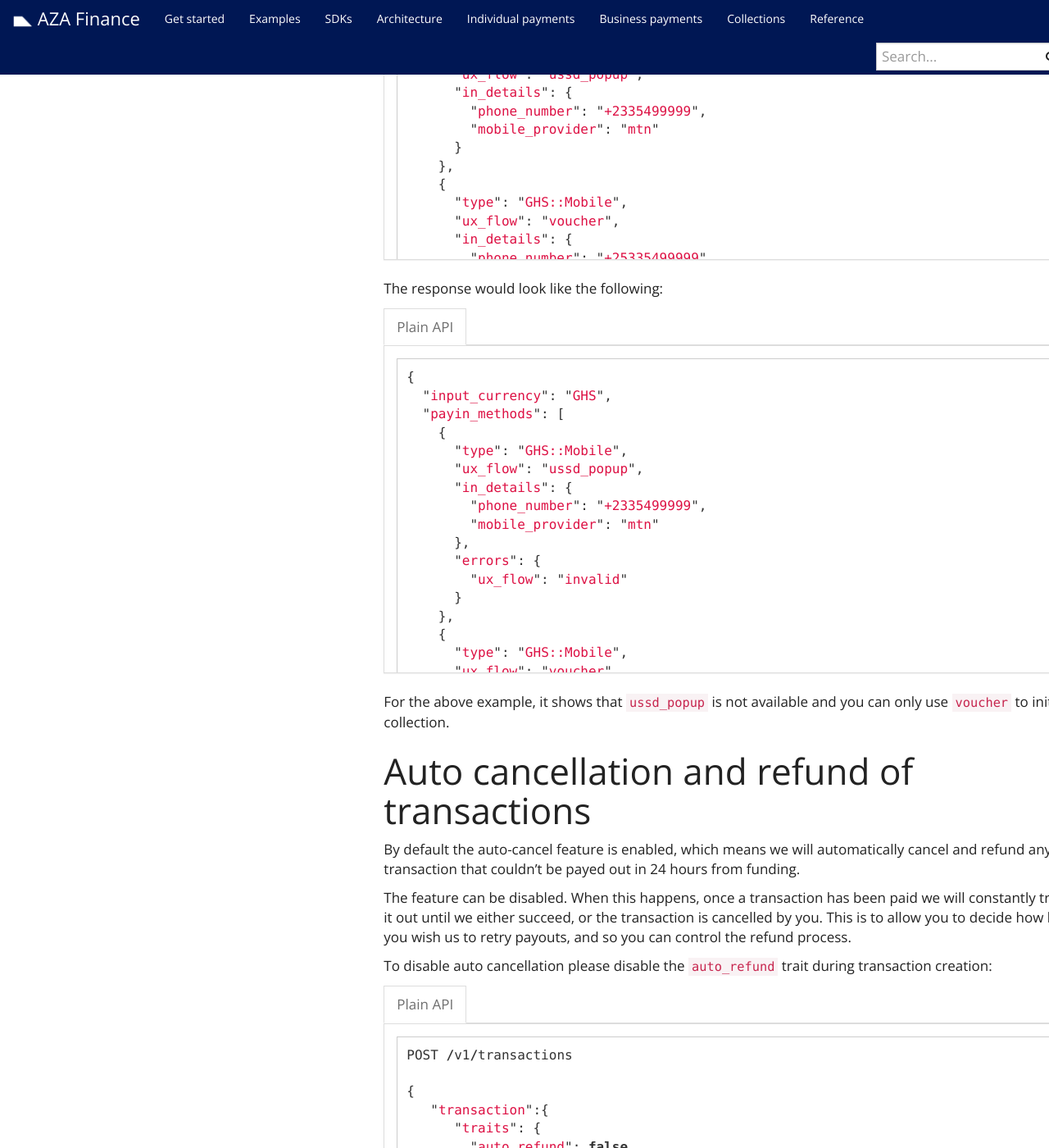
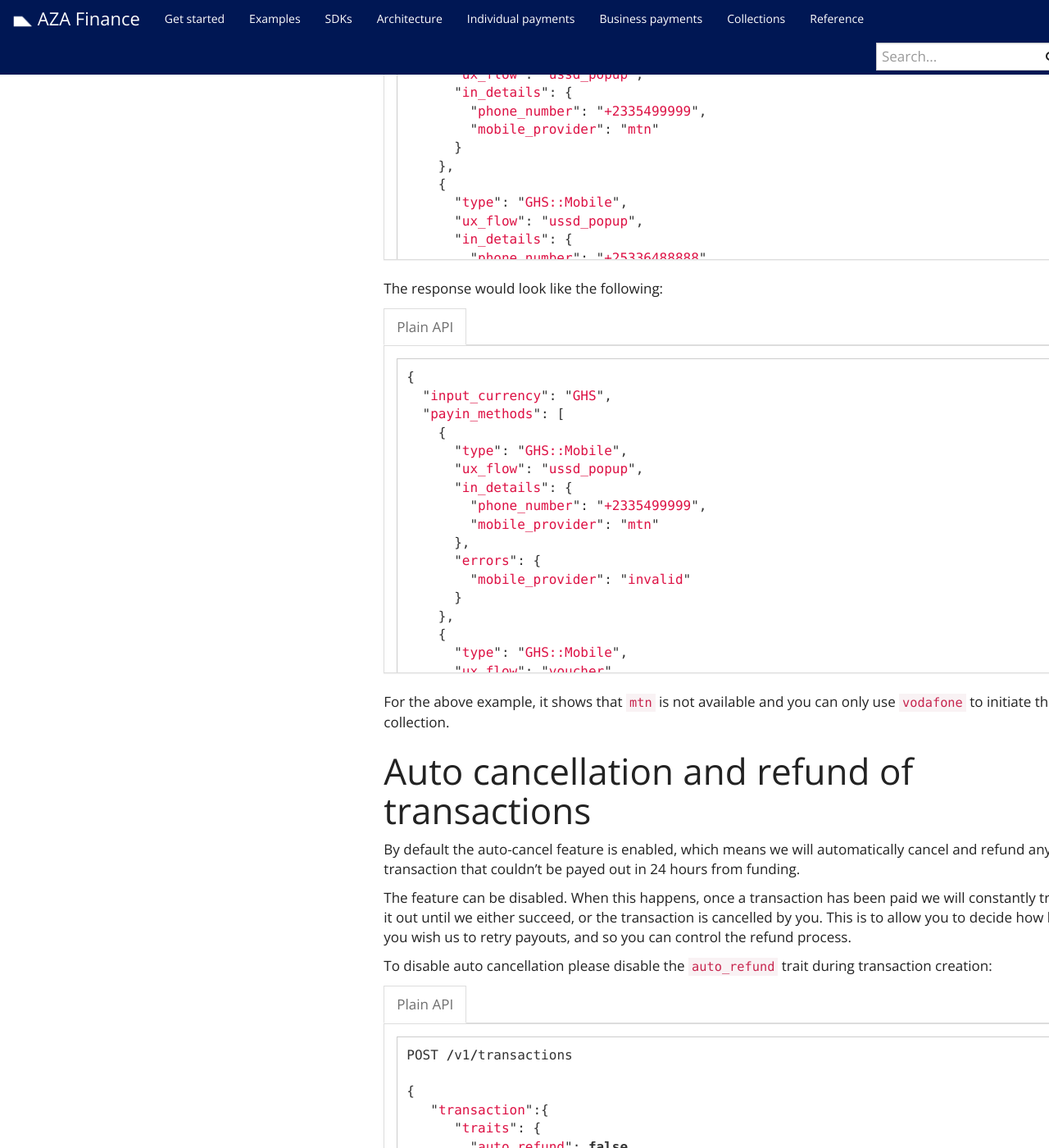
Before and after one commit to transferzero/api-documentation, a Jekyll site: the page built from _docs/additional-features.md, in a window 1280 px wide and 1400 px high, scrolled down 6121 px. Shown: the whole window at 82% size. Built offline with Jekyll 4.4.1, drawn with Linux system fonts in a browser that asks for light colours; nearby versions of some CDN libraries; comment, search, counter and statistics services are not loaded.

Commit message:
BTA-7797 Update example in collection flow discovery

```diff
--- a/_docs/additional-features.md
+++ b/_docs/additional-features.md
@@ -296,10 +296,10 @@ POST /v1/transactions/validate
     },
     {
       "type": "GHS::Mobile",
-      "ux_flow": "voucher",
+      "ux_flow": "ussd_popup",
       "in_details": {
-        "phone_number": "+25335499999",
-        "mobile_provider": "mtn"
+        "phone_number": "+25336488888",
+        "mobile_provider": "vodafone"
       }
     },
   ],
@@ -332,15 +332,15 @@ The response would look like the following:
         "mobile_provider": "mtn"
       },
       "errors": {
-        "ux_flow": "invalid"
+        "mobile_provider": "invalid"
       }
     },
     {
       "type": "GHS::Mobile",
       "ux_flow": "voucher",
       "in_details": {
-        "phone_number": "+2335499999",
-        "mobile_provider": "mtn"
+        "phone_number": "+2336488888",
+        "mobile_provider": "vodafone"
       },
       "errors": {}
     }
@@ -359,7 +359,7 @@ The response would look like the following:
 
 {% include language-tabbar.html prefix="collection-flow-response" raw=data-raw %}
 
-For the above example, it shows that `ussd_popup` is not available and you can only use `voucher` to initiate the collection.
+For the above example, it shows that `mtn` is not available and you can only use `vodafone` to initiate the collection.
 
 
 # Auto cancellation and refund of transactions
```
